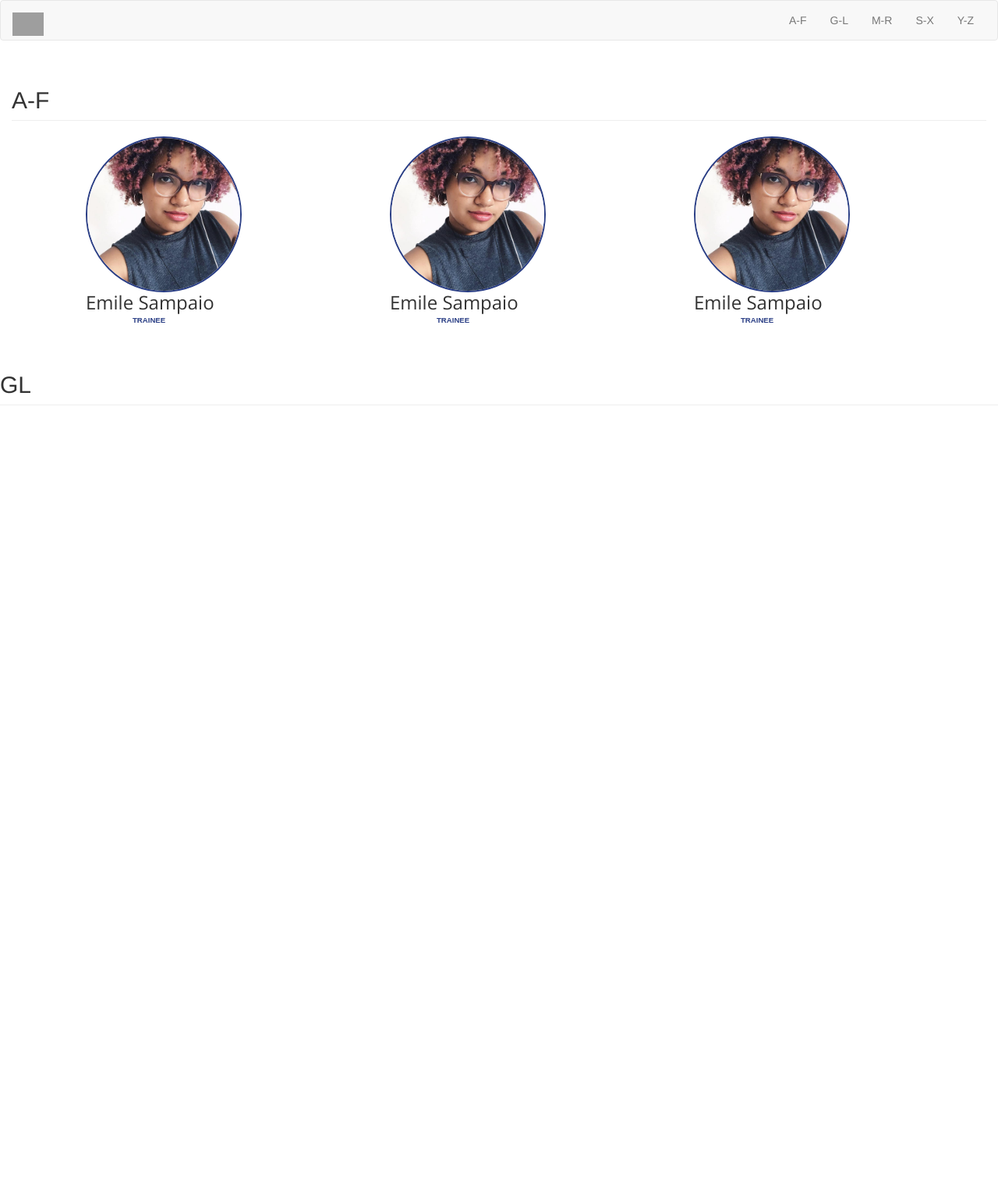
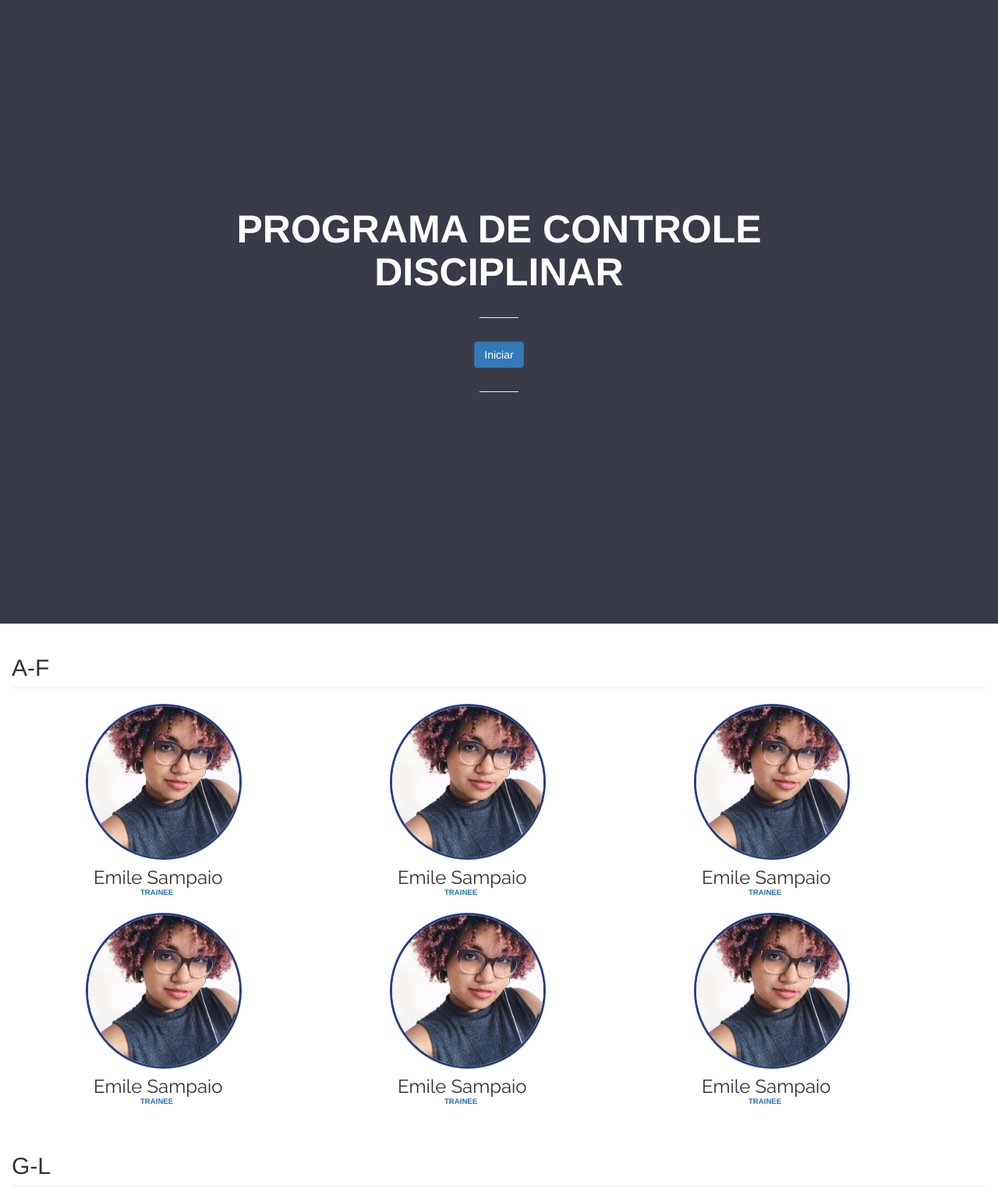
Before and after one commit to vvalmeidas/PCD-EcompJr, a plain HTML site: page pcd.html in a window 1280 px wide. Shown: the whole page at 78% size. Before the commit the page ends 800 px from the top, so only its background shows below. Drawn offline with nearby package versions, Linux system fonts and the light colour scheme; grey boxes are pictures that could not be loaded.

Commit message:
navbar after header

```diff
--- a/javascript.js
+++ b/javascript.js
@@ -53,9 +53,32 @@ $(document).ready(function () {
     $(".img").mouseenter(function () {
         $(this).addClass("hover");
     })
-        // handle the mouseleave functionality
-        .mouseleave(function () {
-            $(this).removeClass("hover");
+    // handle the mouseleave functionality
+    $(".img").mouseleave(function () {
+        $(this).removeClass("hover");
+    });
+
+    (function ($) {
+        $(document).ready(function () {
+
+            // hide .navbar first
+            $("nav").hide();
+
+            // fade in .navbar
+            $(function () {
+                $(window).scroll(function () {
+
+                    // set distance user needs to scroll before we start fadeIn
+                    if ($(this).scrollTop() > 550) {
+                        $('nav').fadeIn();
+                    } else {
+                        $('nav').fadeOut();
+                    }
+                });
+            });
+
         });
+    }(jQuery));
+
 
 });
--- a/pcd.html
+++ b/pcd.html
@@ -4,42 +4,53 @@
 <head>
     <title>PCD - ECOMP Jr.</title>
     <link rel="stylesheet" href="stylepcd.css">
+    <link rel="stylesheet" href="style.css">
     <link rel="stylesheet" href="https://maxcdn.bootstrapcdn.com/bootstrap/3.3.7/css/bootstrap.min.css" integrity="sha384-BVYiiSIFeK1dGmJRAkycuHAHRg32OmUcww7on3RYdg4Va+PmSTsz/K68vbdEjh4u"
         crossorigin="anonymous">
     <!-- GOOGLE FONT -->
-    <link href='http://fonts.googleapis.com/css?family=Open+Sans' rel='stylesheet' type='text/css' />
+    <link href="https://fonts.googleapis.com/css?family=Raleway" rel="stylesheet">
     <script src="jquery-3.2.1.js"></script>
     <script src="javascript.js"></script>
 </head>
 
 <body>
-
-    <nav class="navbar navbar-default">
+    <nav id="mainNav" class="navbar navbar-default navbar-fixed-top">
         <div class="container-fluid">
+            <!-- Brand and toggle get grouped for better mobile display -->
             <div class="navbar-header">
+                <button type="button" class="navbar-toggle collapsed" data-toggle="collapse" data-target="#bs-example-navbar-collapse-1">
+                    <span class="sr-only">Toggle navigation</span> Menu <i class="fa fa-bars"></i>
+                </button>
                 <a class="navbar-brand" href="#">
-                    <img class='brand' alt="Brand" src="http://www.ecompjr.com.br/css/images/logo.svg" width="40">
+                <img src="http://www.ecompjr.com.br/css/images/logo.svg" width="30">
                 </a>
+                <!-- <a class="navbar-brand page-scroll" href="#page-top">Start Bootstrap</a>-->
             </div>
 
             <!-- Collect the nav links, forms, and other content for toggling -->
             <div class="collapse navbar-collapse" id="bs-example-navbar-collapse-1">
-                <ul class="nav navbar-nav navbar-left">
-                </ul>
-
-
                 <ul class="nav navbar-nav navbar-right">
-                    <li><a href="#AF">A-F</a></li>
-                    <li><a href="#GL">G-L</a></li>
-                    <li><a href="#MR">M-R</a></li>
-                    <li><a href="#SX">S-X</a></li>
-                    <li><a href="#YZ">Y-Z</a></li>
+                    <li><a class="page-scroll scrollSuave" href="#AF">A-F</a></li>
+                    <li><a class="page-scroll scrollSuave" href="#GL">G-L</a></li>
+                    <li><a class="page-scroll scrollSuave" href="#MR">M-R</a></li>
+                    <li><a class="page-scroll scrollSuave" href="#YZ">Y-Z</a></li>
                 </ul>
             </div>
             <!-- /.navbar-collapse -->
         </div>
         <!-- /.container-fluid -->
     </nav>
+
+    <header>
+        <div class="header-content" id="t">
+            <div class="header-content-inner">
+                <h1 id="homeHeading">Programa de Controle Disciplinar</h1>
+                <hr>
+                    <a href="#AF" class="btn btn-primary btn-xl page-scroll scrollSuave">Iniciar</a>
+                <hr>
+            </div>
+        </div>
+    </header>
 
     <!-- Team Members Row -->
     <div id='AF'>
@@ -56,7 +67,8 @@
                             <a href="#" class="expand pontuacaoTexto">10 PONTOS</a>
                         </div>
                     </div>
-                <h3 class="nomeMembro">Emile Sampaio <div class="classificacaoMembro">TRAINEE</div>
+                    <h3 class="nomeMembro">Emile Sampaio
+                        <div class="classificacaoMembro">TRAINEE</div>
                     </h3>
                 </div>
 
@@ -84,17 +96,48 @@
                     </h3>
                 </div>
             </div>
-
-
+            <div class="row">
+                <div id="effect-1" class="col-lg-4 col-sm-6 effects clearfix">
+                    <div class="img img-circle img-responsive">
+                        <img src="images/fotos/emile.jpg" width=200 height=200 alt="">
+                        <div class="overlay">
+                            <a href="#" class="expand pontuacaoTexto">10 PONTOS</a>
+                        </div>
+                    </div>
+                    <h3 class="nomeMembro">Emile Sampaio
+                        <div class="classificacaoMembro">TRAINEE</div>
+                    </h3>
                 </div>
 
+                <div id="effect-1" class="col-lg-4 col-sm-6 effects clearfix">
+                    <div class="img img-circle img-responsive">
+                        <img src="images/fotos/emile.jpg" width=200 height=200 alt="">
+                        <div class="overlay">
+                            <a href="#" class="expand pontuacaoTexto">10 PONTOS</a>
+                        </div>
+                    </div>
+                    <h3 class="nomeMembro">Emile Sampaio
+                        <div class="classificacaoMembro">TRAINEE</div>
+                    </h3>
+                </div>
 
+                <div id="effect-1" class="col-lg-4 col-sm-6 effects clearfix">
+                    <div class="img img-circle img-responsive">
+                        <img src="images/fotos/emile.jpg" width=200 height=200 salt="">
+                        <div class="overlay">
+                            <a href="#" class="expand pontuacaoTexto">10 PONTOS</a>
+                        </div>
+                    </div>
+                    <h3 class="nomeMembro">Emile Sampaio
+                        <div class="classificacaoMembro">TRAINEE</div>
+                    </h3>
+                </div>
+            </div>
+        </div>
 
-
-
-    <div id='GL' class="row">
+        <div id='GL'>
             <div class="col-lg-12">
-            <h2 class="page-header">GL</h2>
+                <h2 class="page-header">G-L</h2>
             </div>
         </div>
 </body>
--- a/style.css
+++ b/style.css
@@ -25,8 +25,8 @@
 
 .navbar{
     background-color: #CDCBDD;
+}
 
-}
 #t{
       -webkit-transition: background-image 1s ease-in-out;
     -moz-transition: background-image 1s ease-in-out;
--- a/stylepcd.css
+++ b/stylepcd.css
@@ -1,27 +1,21 @@
 .nomeMembro {
-    font-family: 'Open Sans';
-    margin-top: 200px;
-    margin-left: 40px;
+    font-family: 'Raleway', sans-serif;
+    margin-top: 210px;
+    margin-left: 50px;
 }
 
-
 .classificacaoMembro {
-    font-family: arial;
-    font-weight: bolder;
+    font-family: Helvetica;
+    font-weight: bold;
     font-size: 40%;
-    color: #2a3e85;
-    margin-top: 5px;
+    color: #266fb7;
+    margin-top: 1px;
     margin-left: 60px;
     margin-bottom: 20px;
 }
 
-.img-center {
-	margin: 0 auto;
-}
-
-
 .pontuacaoTexto {
-    font-family: 'Open Sans';
+    font-family: 'Raleway', sans-serif;
 }
 
 /* ============================================================
@@ -33,19 +27,19 @@
   float: left;
   overflow: hidden;
   margin-left: 40px;
-  border:2px solid #2a3e85;
+  border: 3px solid #2a3e85;
   width: 200px;
   height: 200px;
   border-radius: 200px;
-  -webkit-border-radius: 500px;
-  -moz-border-radius: 500px;
+  -webkit-border-radius: 200px;
+  -moz-border-radius: 200px;
 
 }
 
 .overlay {
   position: absolute;
   z-index: 20;
-  background: rgba(0, 0, 0, 0.4);
+  background: rgba(0, 0, 0, 0.6);
   overflow: hidden;
   transition: all 0.5s;
 }
@@ -54,11 +48,9 @@ a.close-overlay {
   display: block;
   position: absolute;
   font-size: 20px;
-  font-weight: 700;
   color: #fff;
   text-align: center;
   background-color: #000;
-  cursor: pointer;
 }
 a.close-overlay.hidden {
   display: none;
@@ -70,7 +62,6 @@ a.expand {
   z-index: 100;
   text-align: center;
   color: whitesmoke;
-  line-height: 50px;
   font-weight: 700;
   font-size: 25px;
   border-radius: 30px;
@@ -86,12 +77,15 @@ a.expand {
   right: 0;
   width: 100%;
   height: 0;
+  text-decoration: none;
 }
 #effect-1 .overlay a.expand {
   left: 0;
   right: 0;
   top: 50%;
+  text-decoration: none;
 }
 #effect-1 .img.hover .overlay {
   height: 100%;
+  text-decoration: none;
 }
```
Lines whose indentation alone changed are shown as unchanged.
